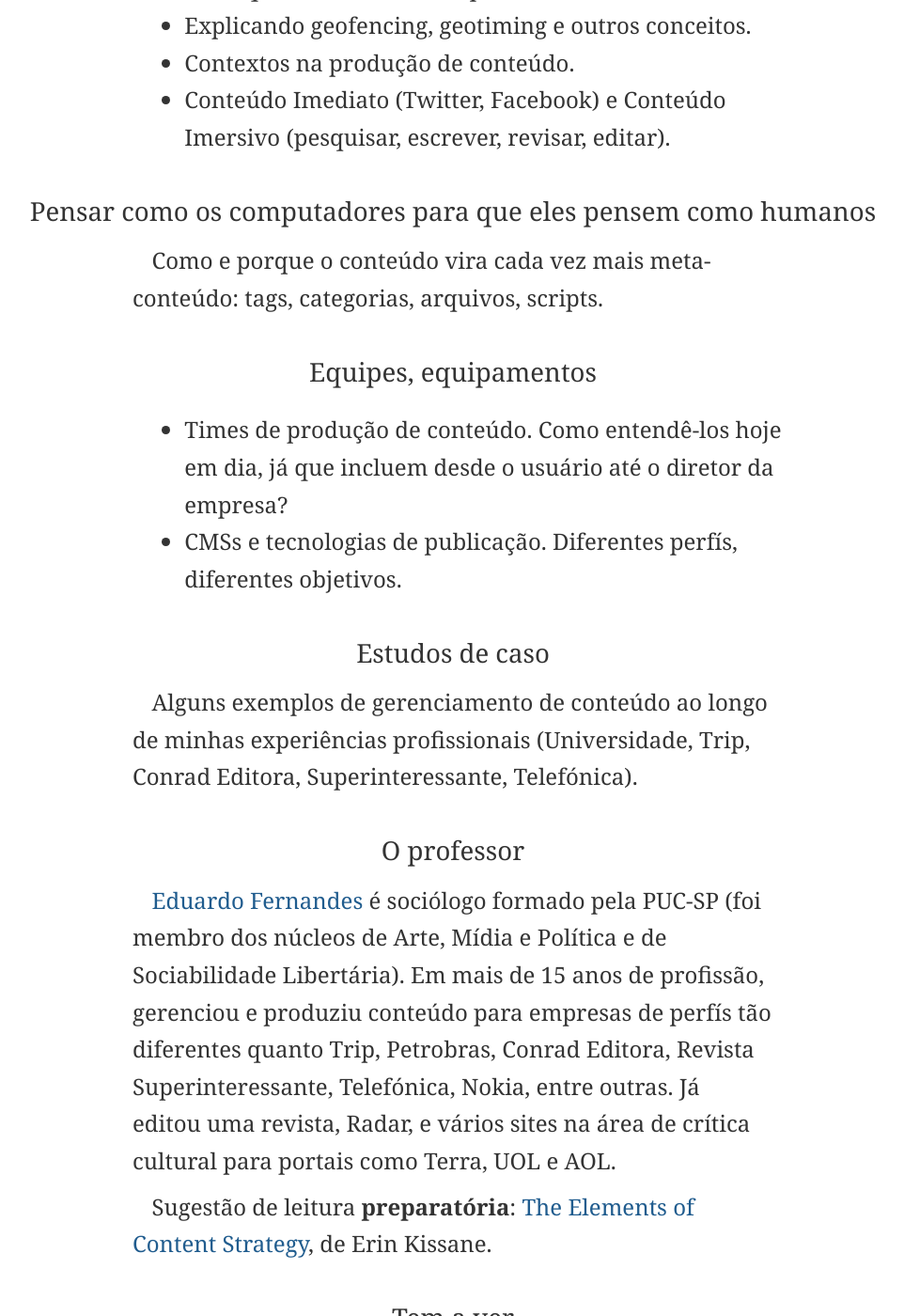
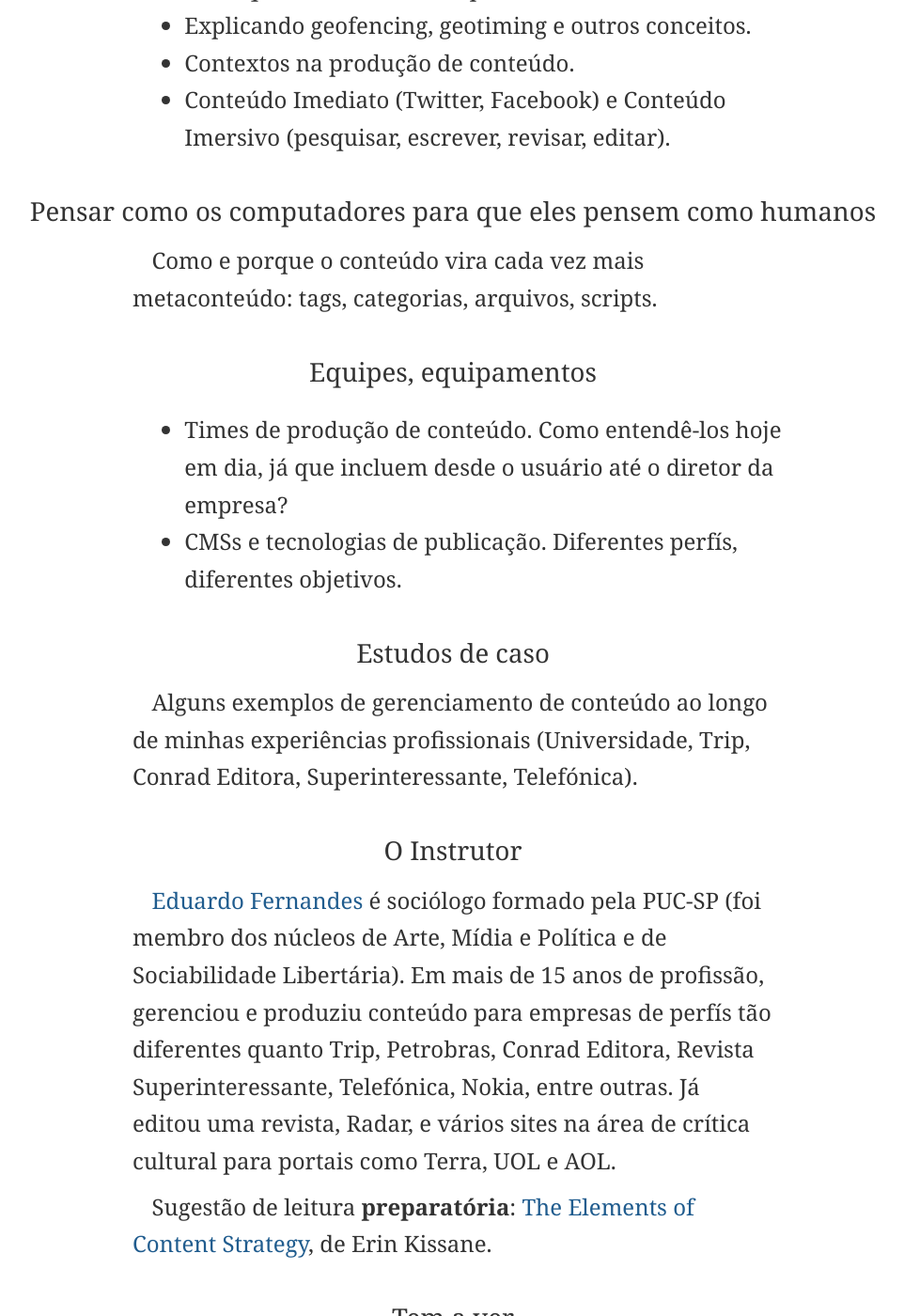
Before and after one commit to eduf/eduf.github.com, a Jekyll site: the page built from _posts/2012-09-10-curso-de-estrategia-de-conteudo.md, in a window 1280 px wide and 1400 px high, scrolled down 1112 px. Shown: the whole window at 94% size, without its empty margins (158-1120 px from the left). Built offline with Jekyll 4.4.1, drawn with Linux system fonts in a browser that asks for light colours; nearby versions of some CDN libraries; comment, search, counter and statistics services are not loaded.

Commit message:
Melhorando o curso

```diff
--- a/_posts/2012-09-10-curso-de-estrategia-de-conteudo.md
+++ b/_posts/2012-09-10-curso-de-estrategia-de-conteudo.md
@@ -23,7 +23,7 @@ Como consumimos / produzimos conteúdo?
 
 ### Pensar como os computadores para que eles pensem como humanos
 
-Como e porque o conteúdo vira cada vez mais meta-conteúdo: tags, categorias, arquivos, scripts.
+Como e porque o conteúdo vira cada vez mais metaconteúdo: tags, categorias, arquivos, scripts.
 
 ### Equipes, equipamentos
 
@@ -34,7 +34,7 @@ Como e porque o conteúdo vira cada vez mais meta-conteúdo: tags, categorias, a
 
 Alguns exemplos de gerenciamento de conteúdo ao longo de minhas experiências profissionais (Universidade, Trip, Conrad Editora, Superinteressante, Telefónica).
 
-### O professor
+### O Instrutor
 
 [Eduardo Fernandes](http://caosordenado.com/info/) é sociólogo formado pela PUC-SP (foi membro dos núcleos de Arte, Mídia e Política e de Sociabilidade Libertária). Em mais de 15 anos de profissão, gerenciou e produziu conteúdo para empresas de perfís tão diferentes quanto Trip, Petrobras, Conrad Editora, Revista Superinteressante, Telefónica, Nokia, entre outras. Já editou uma revista, Radar, e vários sites na área de crítica cultural para portais como Terra, UOL e AOL.
 
```
